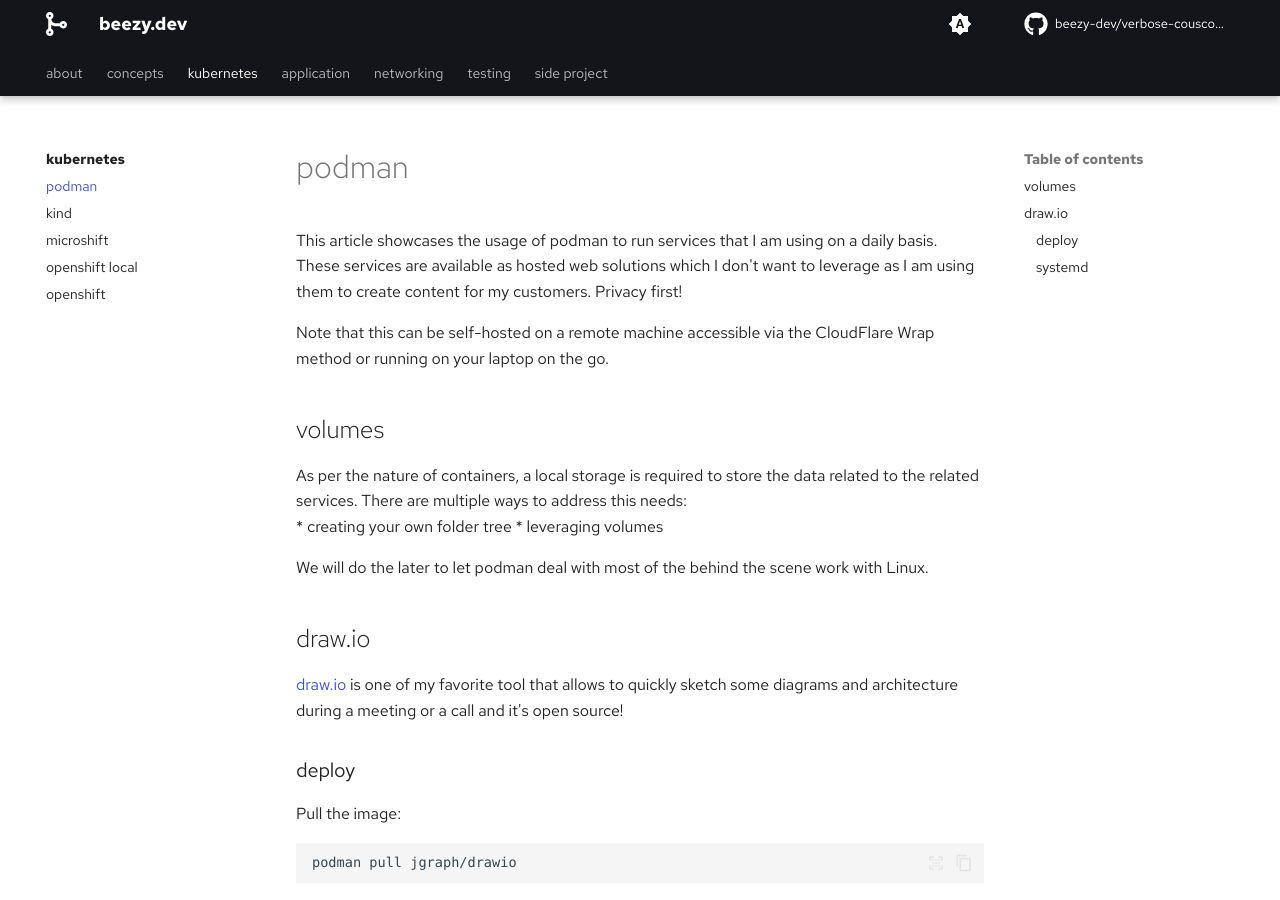
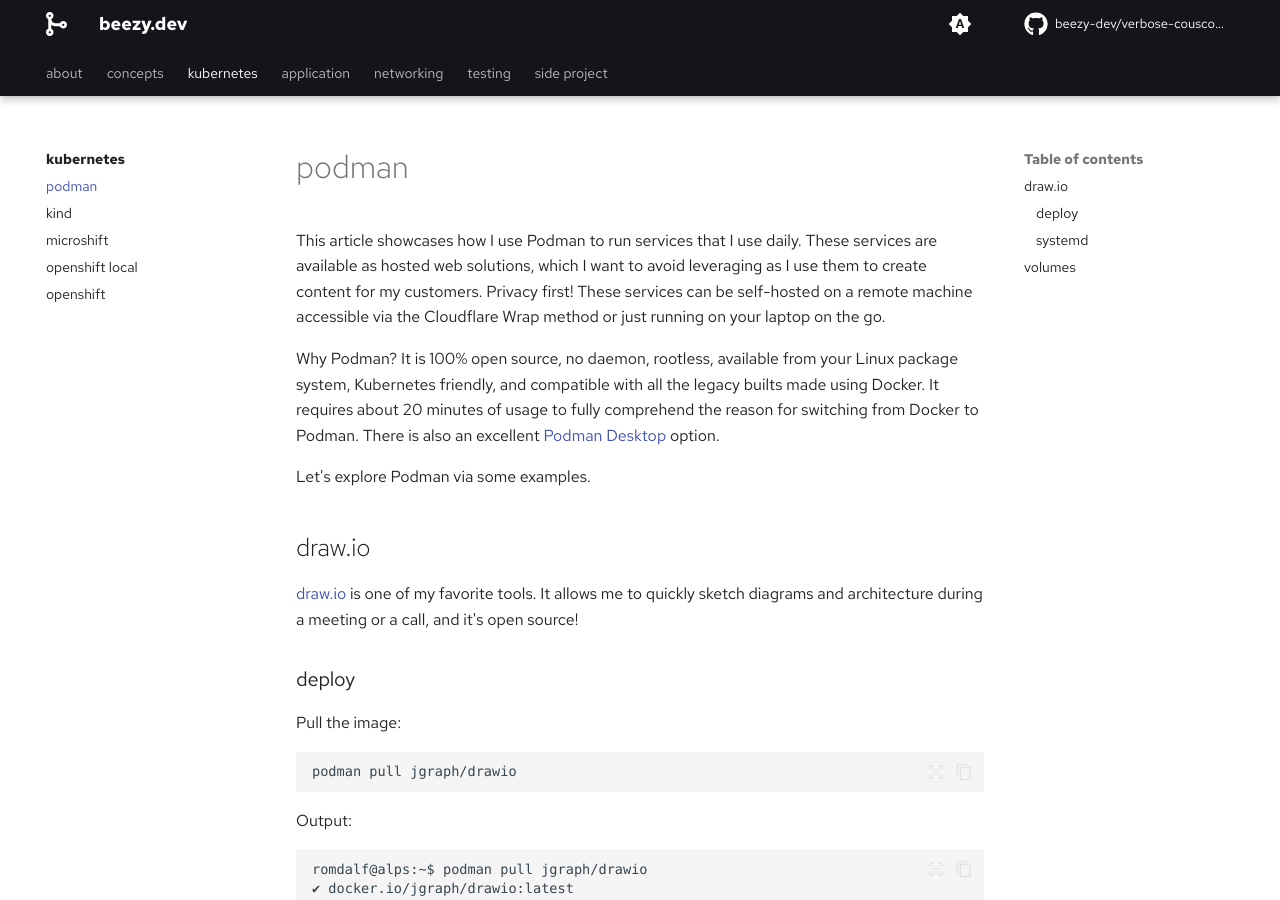
Before and after one commit to beezy-dev/verbose-couscous, an MkDocs documentation site: the page built from docs/kubernetes/podman.md, in a window 1280 px wide and 900 px high. Built offline with MkDocs 1.6.1 and Material for MkDocs 9.7.7, drawn with Linux system fonts in a browser that asks for light colours; some web fonts are replaced; comment, search, counter and statistics services are not loaded; some of the changed text lies outside the part shown.

Commit message:
Update podman.md

````diff
--- a/docs/kubernetes/podman.md
+++ b/docs/kubernetes/podman.md
@@ -1,19 +1,14 @@
 # podman
 
-This article showcases the usage of podman to run services that I am using on a daily basis. These services are available as hosted web solutions which I don't want to leverage as I am using them to create content for my customers. Privacy first!
+This article showcases how I use Podman to run services that I use daily. These services are available as hosted web solutions, which I want to avoid leveraging as I use them to create content for my customers. Privacy first! These services can be self-hosted on a remote machine accessible via the Cloudflare Wrap method or just running on your laptop on the go.
 
-Note that this can be self-hosted on a remote machine accessible via the CloudFlare Wrap method or running on your laptop on the go.
+Why Podman? It is 100% open source, no daemon, rootless, available from your Linux package system, Kubernetes friendly, and compatible with all the legacy builts made using Docker.
+It requires about 20 minutes of usage to fully comprehend the reason for switching from Docker to Podman. There is also an excellent [Podman Desktop](https://podman-desktop.io/) option.
 
-## volumes
-
-As per the nature of containers, a local storage is required to store the data related to the related services. There are multiple ways to address this needs:
-* creating your own folder tree
-* leveraging volumes
-
-We will do the later to let podman deal with most of the behind the scene work with Linux.
+Let's explore Podman via some examples.
 
 ## draw.io
-[draw.io](https://github.com/jgraph/docker-drawio) is one of my favorite tool that allows to quickly sketch some diagrams and architecture during a meeting or a call and it's open source!
+[draw.io](https://github.com/jgraph/docker-drawio) is one of my favorite tools. It allows me to quickly sketch diagrams and architecture during a meeting or a call, and it's open source!
 
 ### deploy
 Pull the image:
@@ -68,14 +63,14 @@ CONTAINER ID  IMAGE                           COMMAND          CREATED        ST
 4bd81e7ab739  docker.io/jgraph/drawio:latest  catalina.sh run  9 seconds ago  Up 9 seconds  0.0.0.0:8080->8080/tcp, 0.0.0.0:8443->8443/tcp  draw.io
 ```
 
-Note: if you don't see the container in the list, try ```podman ps -a```. If the container is present, it means that it fails to start. In that case, run the container without the ```--detach``` flag to grab the error message.
+Note: If you don't see the container in the list, try ```podman ps —a``. If the container is present, it means that it fails to start. In that case, run the container without the ```--detach``` flag to grab the error message.
 
-At this stage, you can open the url 127.0.0.1:8080 or <your_ip>:8080 to start a draw.io session.
+At this stage, you can open the URL 127.0.0.1:8080 or <your_ip>:8080 to start a draw.io session.
 
 ### systemd
-Interesting enough, the start/stop of containers can be associated with systemd and user login. If you wish to have this service to start at user login, you can do the followings:
+Interestingly, the start/stop of containers can be associated with ```systemctl``` and user login. If you wish to have this service start at user login, you can do the following:
 
-Generate the systemd files:
+Generate the ```systemctl``` files:
 ```
 podman generate systemd --name draw.io --files --start-timeout=180 --stop-timeout=180
 ```
@@ -155,10 +150,18 @@ romdalf@alps:~$ systemctl --user status container-draw.io.service
              └─47019 /usr/bin/conmon --api-version 1 -c 25123dda8fe30ea9d1f141b6a0fb542b258b0048d76270b731a422fe0bba8457 -u 25123dda8fe30ea9d1f141b6a0fb542b258b0048d76270b731a422fe0bba8457 -r />
 ```
 
-Now, when you will login or logout, your container will start or stop.
+When you log in or out, your container will start or stop.
 
 Note: If you are using a workstation that stays up and running, you can change this behavior with the following command:
 ```
 loginctl enable-linger <username>
 ```
-Then the logout procedure will not stop your container.
+Then, the logout procedure will not stop your container.
+
+## volumes
+
+As per the nature of containers, local storage is required to store the data related to the related services. There are multiple ways to address these needs:
+* creating your folder tree
+* leveraging volumes
+
+We will do the latter to let Podman deal with most behind-the-scenes work with Linux.
````
Also changed, not shown: other parts of docs/kubernetes/podman.md (+1 -1 lines).
